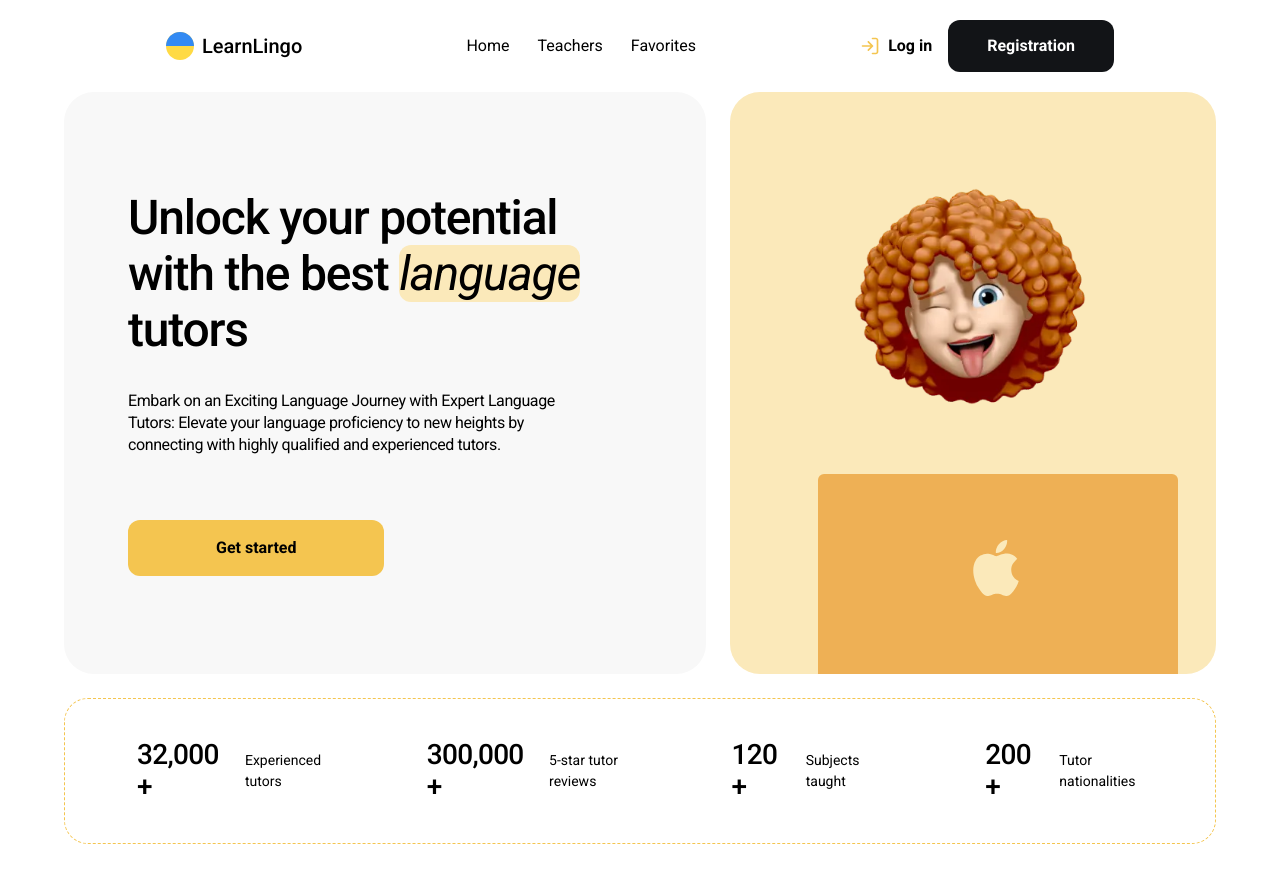
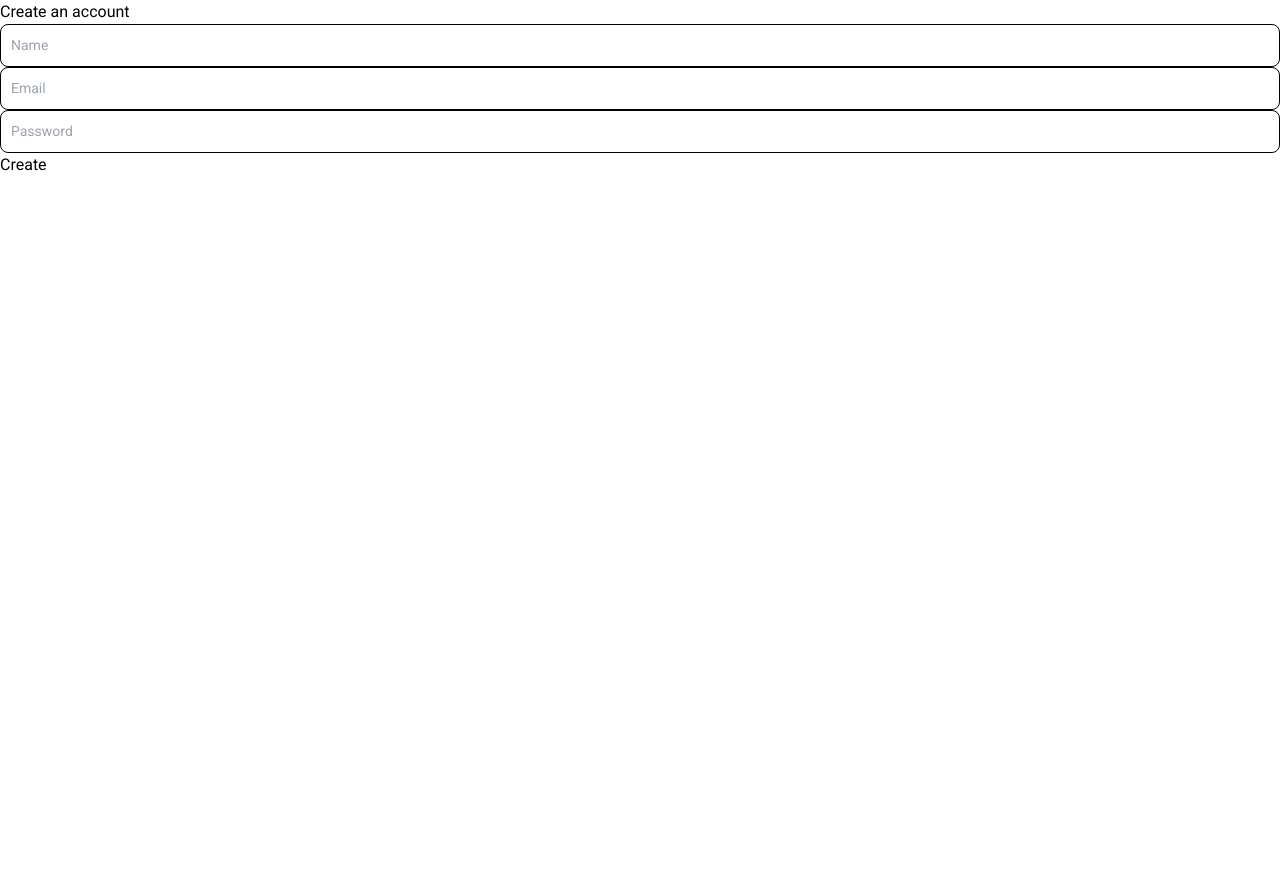
Before and after one commit to endorf8n/learn-lingo, a React (Vite) app: page / in a window 1280 px wide. After the commit the page ends 800 px from the top, so only its background shows below. Built offline with nearby package versions, Linux system fonts and the light colour scheme.

Commit message:
firebase configuration, add register and login components

```diff
--- a/package.json
+++ b/package.json
@@ -11,6 +11,7 @@
   },
   "dependencies": {
     "axios": "^1.6.7",
+    "firebase": "^10.8.0",
     "react": "^18.2.0",
     "react-dom": "^18.2.0",
     "react-router-dom": "^6.21.3"
--- a/src/App.tsx
+++ b/src/App.tsx
@@ -1,18 +1,20 @@
-import { Route, Routes } from "react-router-dom";
-import Home from "../src/pages/Home";
-import Teachers from "../src/pages/Teachers";
-import Favorites from "../src/pages/Favorites";
-import { Layout } from "./components/Layout";
+// import { Route, Routes } from "react-router-dom";
+// import Home from "../src/pages/Home";
+// import Teachers from "../src/pages/Teachers";
+// import Favorites from "../src/pages/Favorites";
+// import { Layout } from "./components/Layout";
+import { RegisterForm } from "./components/Auth/RegisterForm";
 
 export const App = () => {
   return (
-    <Routes>
-      <Route path="/" element={<Layout />}>
-        <Route index element={<Home />} />
-        <Route path="teachers" element={<Teachers />} />
-        <Route path="favorites" element={<Favorites />} />
-      </Route>
-      <Route path="*" element={<Home />} />
-    </Routes>
+    <RegisterForm />
+    // <Routes>
+    //   <Route path="/" element={<Layout />}>
+    //     <Route index element={<Home />} />
+    //     <Route path="teachers" element={<Teachers />} />
+    //     <Route path="favorites" element={<Favorites />} />
+    //   </Route>
+    //   <Route path="*" element={<Home />} />
+    // </Routes>
   );
 };
--- /dev/null
+++ b/src/components/Auth/LoginForm.tsx
@@ -0,0 +1,3 @@
+export const LoginForm = () => {
+  return <div>Login</div>;
+};
--- /dev/null
+++ b/src/components/Auth/RegisterForm.tsx
@@ -0,0 +1,51 @@
+import { createUserWithEmailAndPassword } from "firebase/auth";
+import { FormEvent, useState } from "react";
+import { auth } from "../../firebase/firebaseConfig";
+
+export const RegisterForm = () => {
+  const [name, setName] = useState("");
+  const [email, setEmail] = useState("");
+  const [password, setPassword] = useState("");
+
+  const register = (e: FormEvent) => {
+    e.preventDefault();
+    createUserWithEmailAndPassword(auth, email, password)
+      .then((user) => {
+        console.log(user);
+        setEmail("");
+        setName("");
+        setPassword("");
+      })
+      .catch((error) => console.log(error));
+  };
+
+  return (
+    <div>
+      <form onSubmit={register}>
+        <h2>Create an account</h2>
+        <input
+          className="bg-gray-50 border border-gray-300 text-gray-900 text-sm rounded-lg focus:ring-blue-500 focus:border-blue-500 block w-full p-2.5 dark:bg-gray-700 dark:border-gray-600 dark:placeholder-gray-400 dark:text-white dark:focus:ring-blue-500 dark:focus:border-blue-500"
+          value={name}
+          onChange={(e) => setName(e.target.value)}
+          type="text"
+          placeholder="Name"
+        />
+        <input
+          className="bg-gray-50 border border-gray-300 text-gray-900 text-sm rounded-lg focus:ring-blue-500 focus:border-blue-500 block w-full p-2.5 dark:bg-gray-700 dark:border-gray-600 dark:placeholder-gray-400 dark:text-white dark:focus:ring-blue-500 dark:focus:border-blue-500"
+          value={email}
+          onChange={(e) => setEmail(e.target.value)}
+          type="email"
+          placeholder="Email"
+        />
+        <input
+          className="bg-gray-50 border border-gray-300 text-gray-900 text-sm rounded-lg focus:ring-blue-500 focus:border-blue-500 block w-full p-2.5 dark:bg-gray-700 dark:border-gray-600 dark:placeholder-gray-400 dark:text-white dark:focus:ring-blue-500 dark:focus:border-blue-500"
+          value={password}
+          onChange={(e) => setPassword(e.target.value)}
+          type="password"
+          placeholder="Password"
+        />
+        <button>Create</button>
+      </form>
+    </div>
+  );
+};
--- /dev/null
+++ b/src/firebase/firebaseConfig.ts
@@ -0,0 +1,15 @@
+import { initializeApp } from "firebase/app";
+import { Auth, getAuth } from "firebase/auth";
+const API_KEY = import.meta.env.VITE_API_KEY;
+
+const firebaseConfig = {
+  apiKey: API_KEY,
+  authDomain: "learnlingo-3e3a7.firebaseapp.com",
+  projectId: "learnlingo-3e3a7",
+  storageBucket: "learnlingo-3e3a7.appspot.com",
+  messagingSenderId: "687111542865",
+  appId: "1:687111542865:web:45449fbf28879617acc070",
+};
+
+const app = initializeApp(firebaseConfig);
+export const auth: Auth = getAuth(app);
```
Also changed, not shown: 2 other files (tests, documents, lock files or other folders).
